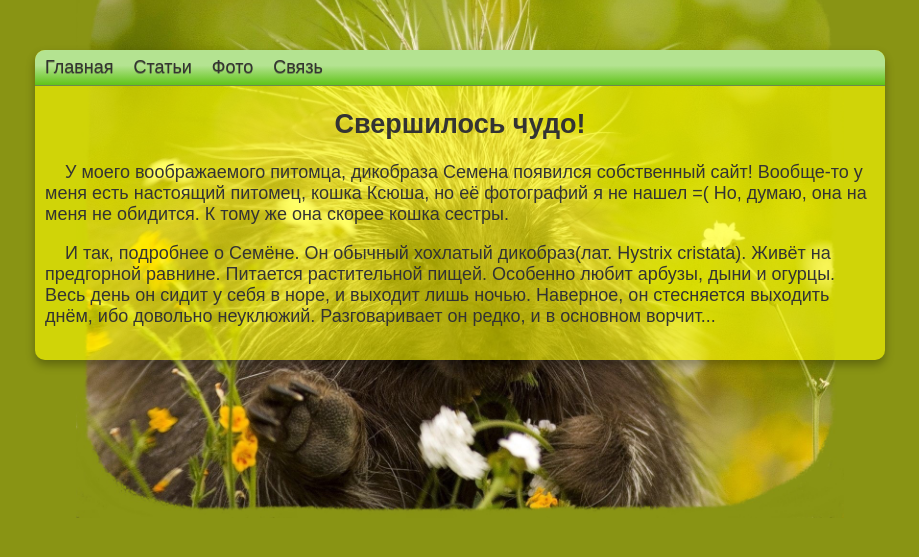
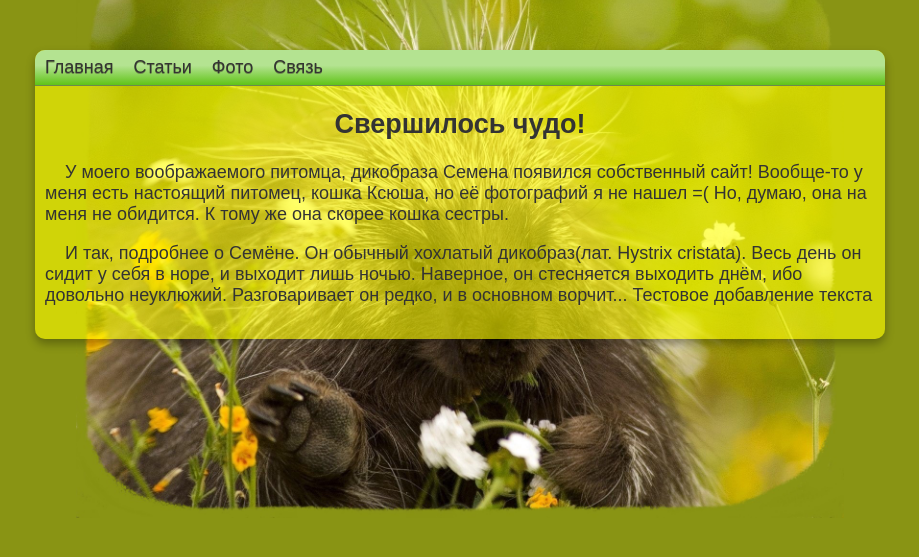
Before and after one commit to Ivanov-Sergey/gittest, a PHP site: the page made by Svershilos chudo.php in a window 1280 px wide. Shown: the part 58-615 px from the top of the page, without its empty margins (180-1099 px from the left). Run offline with PHP 8.4, Linux system fonts and the light colour scheme.

Commit message:
commit edited fils

```diff
--- a/Kto takie dikobrazi.php
+++ b/Kto takie dikobrazi.php
@@ -8,9 +8,8 @@ include 'kernel.php';
 				Дикобраз относится к семейству грызунов. Длина его тела 80 сантиметров, а весит он 13 килограммов. Окраска этого животного очень пестра, так как каждая игла имеет чередующиеся темные и белые полосы. Дикобразы обитают в Европе, Африке, Индии и Южной Америке, а также в Соединенных Штатах и в Канаде. Дикобразы также живут в Средней Азии и Казахстане.</p>
 				<p>Зубы у этих животных очень крепкие. Дикобраз с легкостью может перегрызть толстую проволоку. Питается дикобраз различными кореньями и плодами яблони, шиповника, боярышника. Он также очень любит картофель и не прочь посетить чей-нибудь огород. Добывают пищу, они обычно по ночам, а днем спят.</p>
 				<p>Дикобраз не прочь поесть веток и коры. Пользуясь своими длинными когтями, он без труда забирается на дерево. Устроившись поудобнее на крепкой ветке, он приступает к еде. Поскольку дикобразы обожают кору, они приносят огромный ущерб лесу. За зиму один взрослый дикобраз может погубить от 80 до 100 деревьев.</p>
-				<p>Самка дикобраза приносит от 1 до 5 детенышей. Иголки у новорожденных мягкие и шелковистые. Только через несколько недель они затвердевают. Еще через несколько недель они превращаются в грозное оружие.</p>
 				<p>Что же касается легенды о том, что дикобразы стреляют иглами, то причина ее появления в том, что иголки у этого животного держатся очень непрочно. Когда враг нападает на дикобраза, животное начинает трясти иглами, при этом они отрываются и летят во все стороны. Именно из-за этого люди и решили, что дикобраз стреляет иглами.</p>
-
+				<p>Тестовое добавление АБЗАЦААА</p>
 				<p>©Детская энциклопедия "Я ПОЗНАЮ МИР"</p>
 			</div>
 		</div>
--- a/Svershilos chudo.php
+++ b/Svershilos chudo.php
@@ -7,9 +7,9 @@ include 'kernel.php';
 				Вообще-то у меня есть  настоящий питомец, кошка Ксюша, но её фотографий я не нашел =(
 				Но, думаю, она на меня не обидится. К тому же она скорее кошка сестры.</p>
 				<p>И так, подробнее о Семёне. Он обычный хохлатый дикобраз(лат. Hystrix cristata).
-				Живёт на предгорной равнине. Питается растительной пищей. Особенно любит арбузы, дыни и огурцы.
 				Весь день он сидит у себя в норе, и выходит лишь ночью. Наверное, он стесняется выходить днём, ибо довольно неуклюжий.
-				Разговаривает он редко, и в основном ворчит...</p>
+				Разговаривает он редко, и в основном ворчит...
+				Тестовое добавление текста</p>
 			</div>
 		</div>
 	</body>
--- a/Svyaz.php
+++ b/Svyaz.php
@@ -15,6 +15,7 @@ if(empty($_SESSION["ser"]))
 else
 {
     $semen = unserialize($_SESSION["ser"]);
+	$testaddion = 4 + 3;
 }
 if(isset($_POST["txt"])){
     if(isset($_POST["play"]))
```
